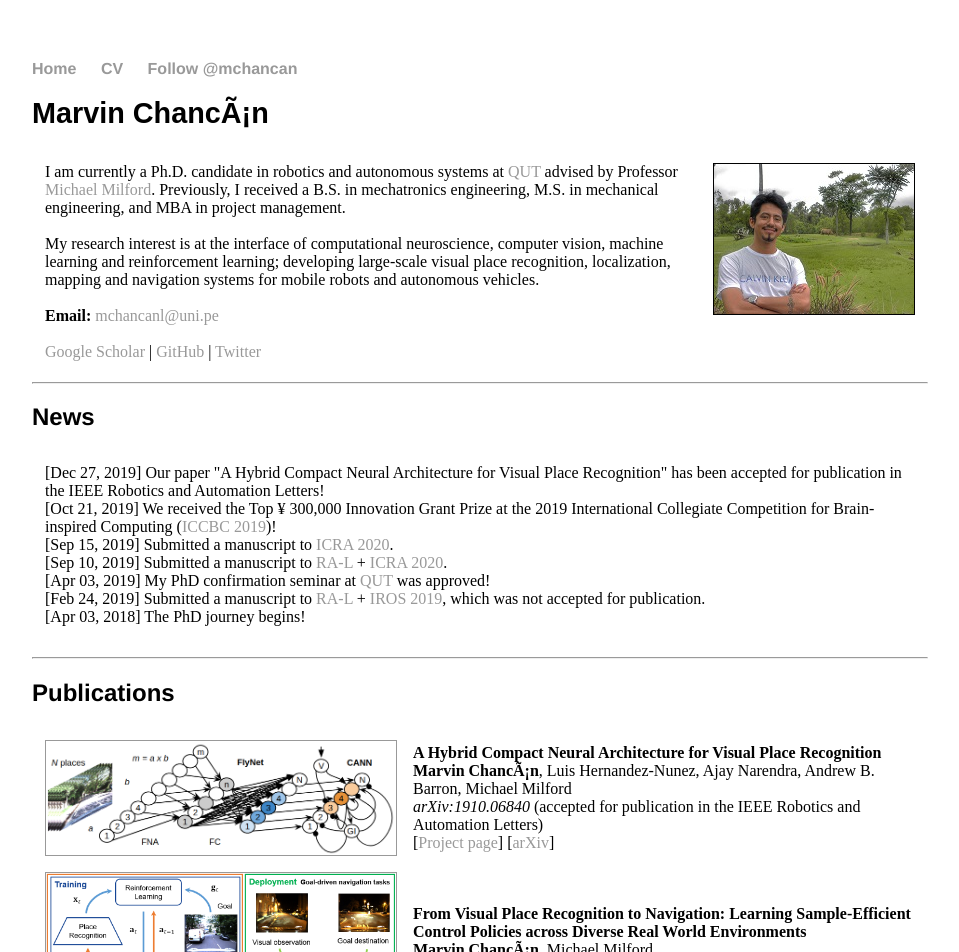
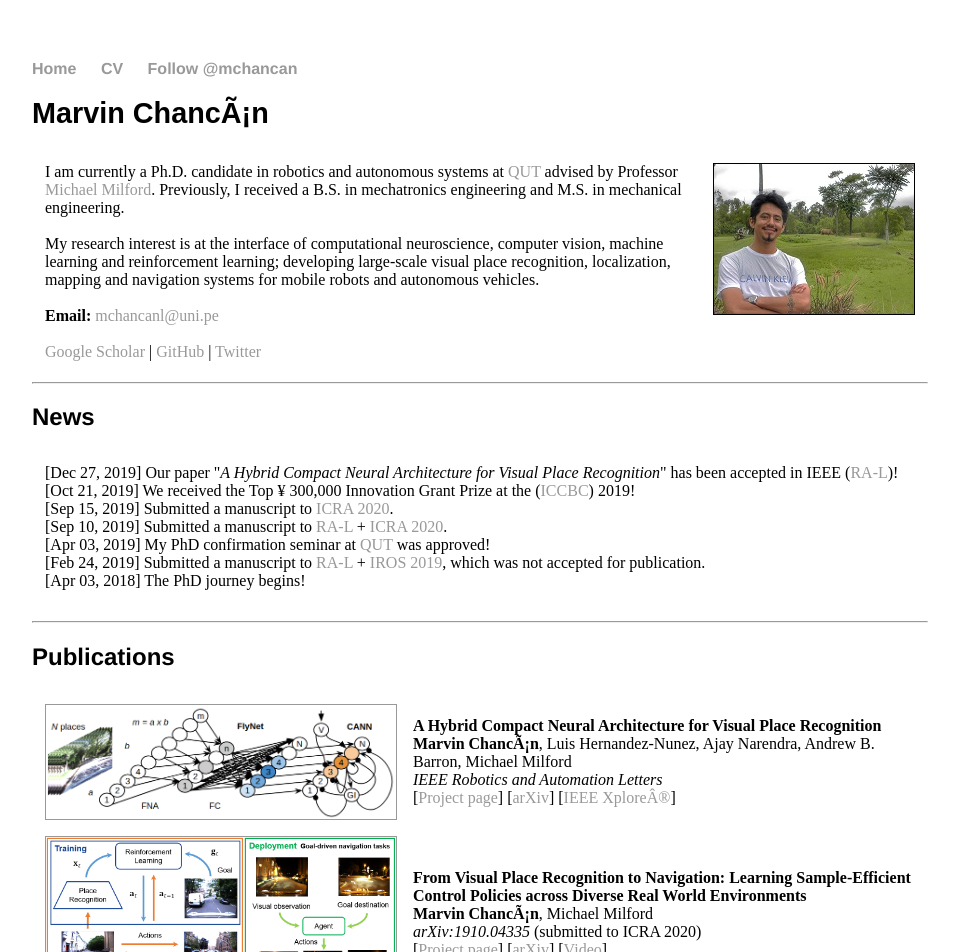
Before and after one commit to mchancan/mchancan.github.io, a Jekyll site: the page built from index.html, in a window 1280 px wide. Shown: the top 952 px of the page, without its empty margins (160-1119 px from the left). Built offline with Jekyll 4.4.1, drawn with Linux system fonts in a browser that asks for light colours; comment, search, counter and statistics services are not loaded; some of the changed text lies outside the part shown.

Commit message:
Update index.html

```diff
--- a/index.html
+++ b/index.html
@@ -8,7 +8,7 @@ title: Marvin Chancán
 	<tr>
 		<td>
 			I am currently a Ph.D. candidate in robotics and autonomous systems at <a href="https://qut.edu.au">QUT</a> advised by Professor <a href="https://scholar.google.com/citations?user=TDSmCKgAAAAJ">Michael Milford</a>.
-			Previously, I received a B.S. in mechatronics engineering, M.S. in mechanical engineering, and MBA in project management. <br> <br>
+			Previously, I received a B.S. in mechatronics engineering and M.S. in mechanical engineering. <br> <br>
 			My research interest is at the interface of computational neuroscience, computer vision, machine learning and reinforcement learning;
 			developing large-scale visual place recognition, localization, mapping and navigation systems for mobile robots and autonomous vehicles. <br> <br>
 			<b>Email:</b> <a href="mailto:mchancanl@uni.pe">mchancanl@uni.pe</a> <br> <br>
@@ -28,8 +28,8 @@ title: Marvin Chancán
 <table border="0" cellpadding="3" cellspacing="10">
 	<tr>
 		<td>
-			[Dec 27, 2019] Our paper "A Hybrid Compact Neural Architecture for Visual Place Recognition" has been accepted for publication in the IEEE Robotics and Automation Letters! </br>
-			[Oct 21, 2019] We received the Top &yen; 300,000 Innovation Grant Prize at the 2019 International Collegiate Competition for Brain-inspired Computing (<a href="https://contest.cbicr.org/en/">ICCBC 2019</a>)! </br>
+			[Dec 27, 2019] Our paper "<em>A Hybrid Compact Neural Architecture for Visual Place Recognition</em>" has been accepted in IEEE (<a href="https://ieeexplore.ieee.org/xpl/aboutJournal.jsp?punumber=7083369">RA-L</a>)! </br>
+			[Oct 21, 2019] We received the Top &yen; 300,000 Innovation Grant Prize at the (<a href="https://contest.cbicr.org/en/">ICCBC</a>) 2019! </br>
 			[Sep 15, 2019] Submitted a manuscript to <a href="http://icra2020.org">ICRA 2020</a>. </br>
 			[Sep 10, 2019] Submitted a manuscript to <a href="http://ieee-ras.org/publications/ra-l">RA-L</a> + <a href="http://icra2020.org">ICRA 2020</a>. </br>
 			[Apr 03, 2019] My PhD confirmation seminar at <a href="https://qut.edu.au">QUT</a> was approved! </br>
@@ -50,9 +50,10 @@ title: Marvin Chancán
 		<td>
 			<b>A Hybrid Compact Neural Architecture for Visual Place Recognition </b> <br>
 			<b>Marvin Chancán</b>, Luis Hernandez-Nunez, Ajay Narendra, Andrew B. Barron, Michael Milford <br>
-			<em>arXiv:1910.06840</em> (accepted for publication in the IEEE Robotics and Automation Letters) <br>
+			<em>IEEE Robotics and Automation Letters</em><br>
 			[<a href="projects/FlyNet/index.html">Project page</a>]
 			[<a href="https://arxiv.org/abs/1910.06840">arXiv</a>]
+			[<a href="https://doi.org/10.1109/LRA.2020.2967324">IEEE Xplore®</a>]
 		</td>
 	</tr>
 	<tr>
@@ -79,7 +80,7 @@ title: Marvin Chancán
 		<td>
 			<b>NeuroSLAM: A Brain Inspired SLAM System for 3D Environments </b> <br>
 			Fangwen Yu, <b>Marvin Chancán</b>, Jianga Shang, Youjian Hu, Michael Milford <br>
-			<em>2019 International Collegiate Competition for Brain-inspired Computing (ICCBC 2019)</em> <br>
+			<em>2019 International Collegiate Competition for Brain-inspired Computing (ICCBC)</em> <br>
 			[<a href="https://www.researchgate.net/publication/336813940_NeuroSLAM_A_Brain_Inspired_SLAM_System_for_3D_Environments">Poster</a>]
 			[<a href="https://www.neuroslam.net/">Project page</a>]
 		</td>
```
